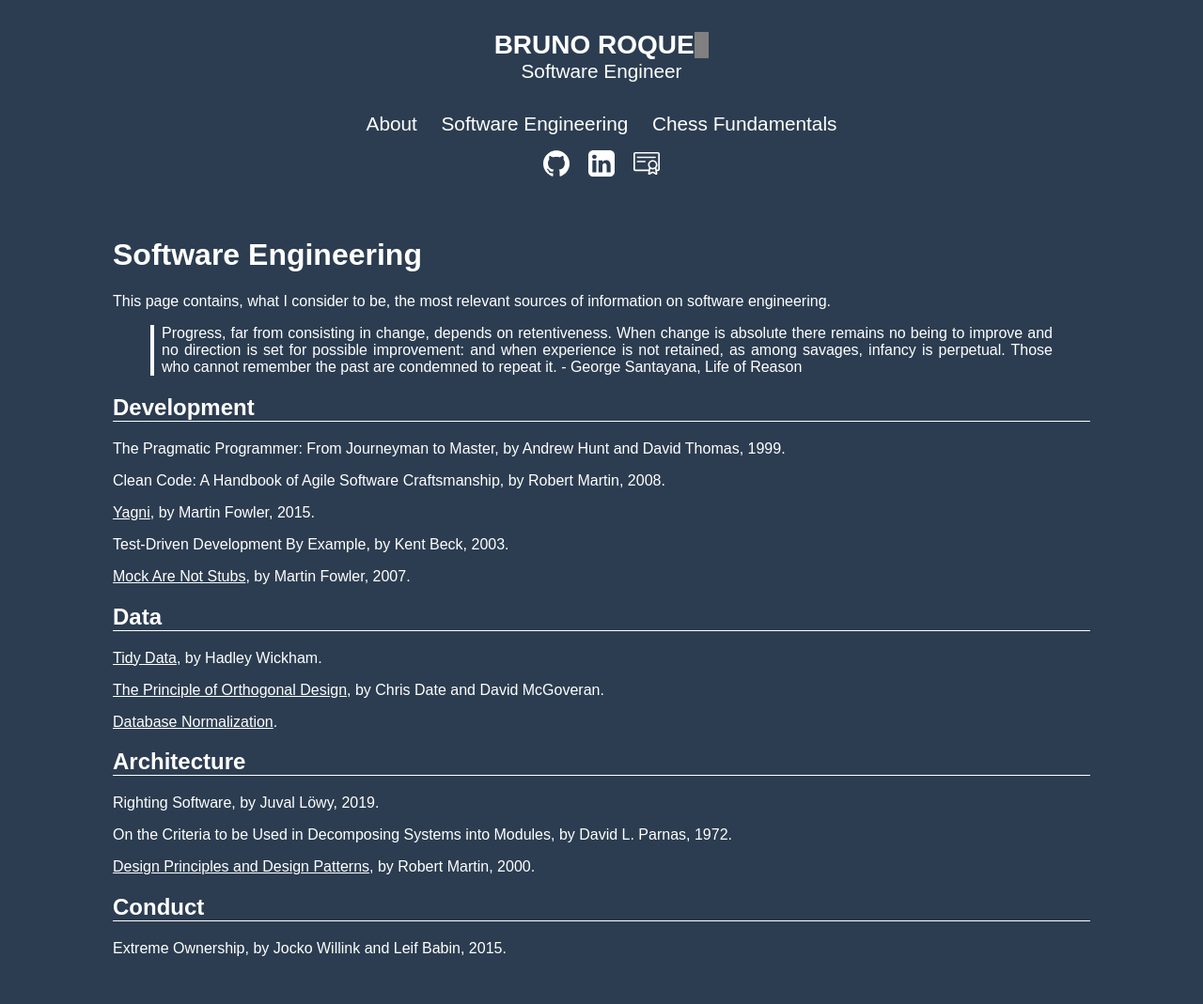
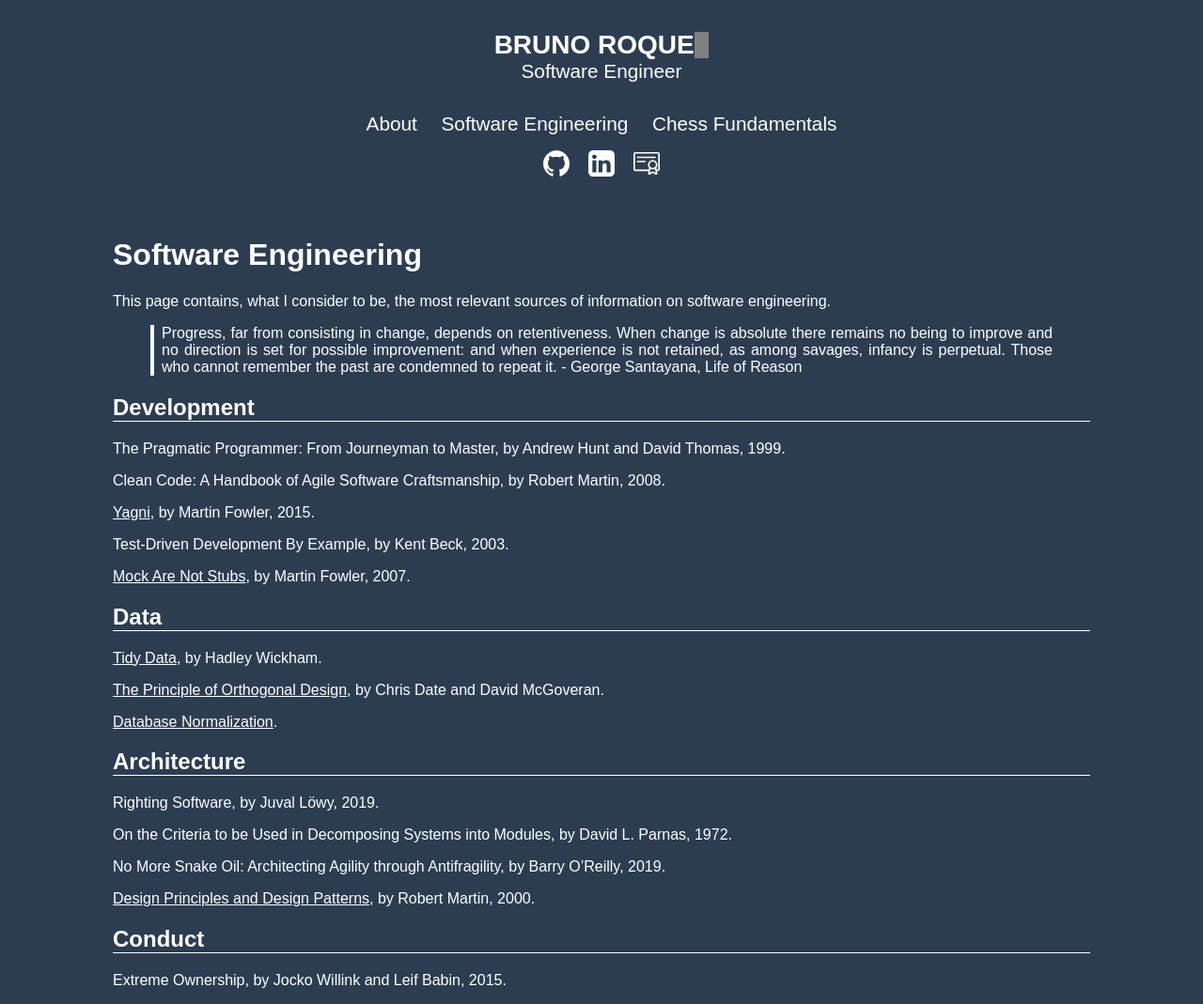
Before and after one commit to brunoroque06/brunoroque06.github.io, a Jekyll site: the page built from _pages/software-engineering.md, in a window 1280 px wide. Shown: the whole page at 94% size. Built offline with Jekyll 4.4.1, drawn with Linux system fonts in a browser that asks for light colours; our own code applies the rules of GitHub Pages for plain Markdown files; before the commit the page ends 1035 px from its top, so only the background shows below that.

Commit message:
Add Architecting Agility through Antifragility

```diff
--- a/_pages/software-engineering.md
+++ b/_pages/software-engineering.md
@@ -37,6 +37,8 @@
 
 <!-- Anti-fragile ICT Systems, by Kjell Jørgen Hole, 2016. -->
 
+No More Snake Oil: Architecting Agility through Antifragility, by Barry O'Reilly, 2019.
+
 [Design Principles and Design Patterns](https://fi.ort.edu.uy/innovaportal/file/2032/1/design_principles.pdf), by Robert Martin, 2000.
 
 ## Conduct
```
